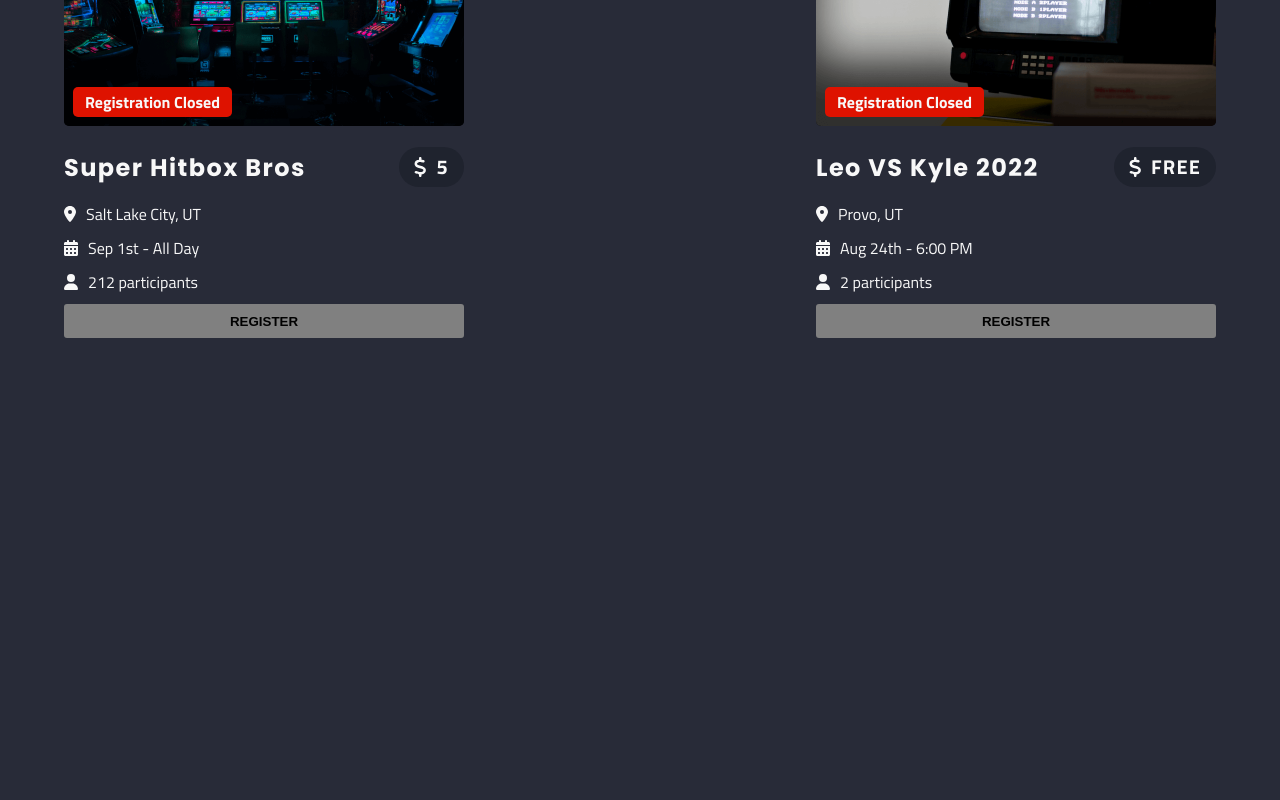
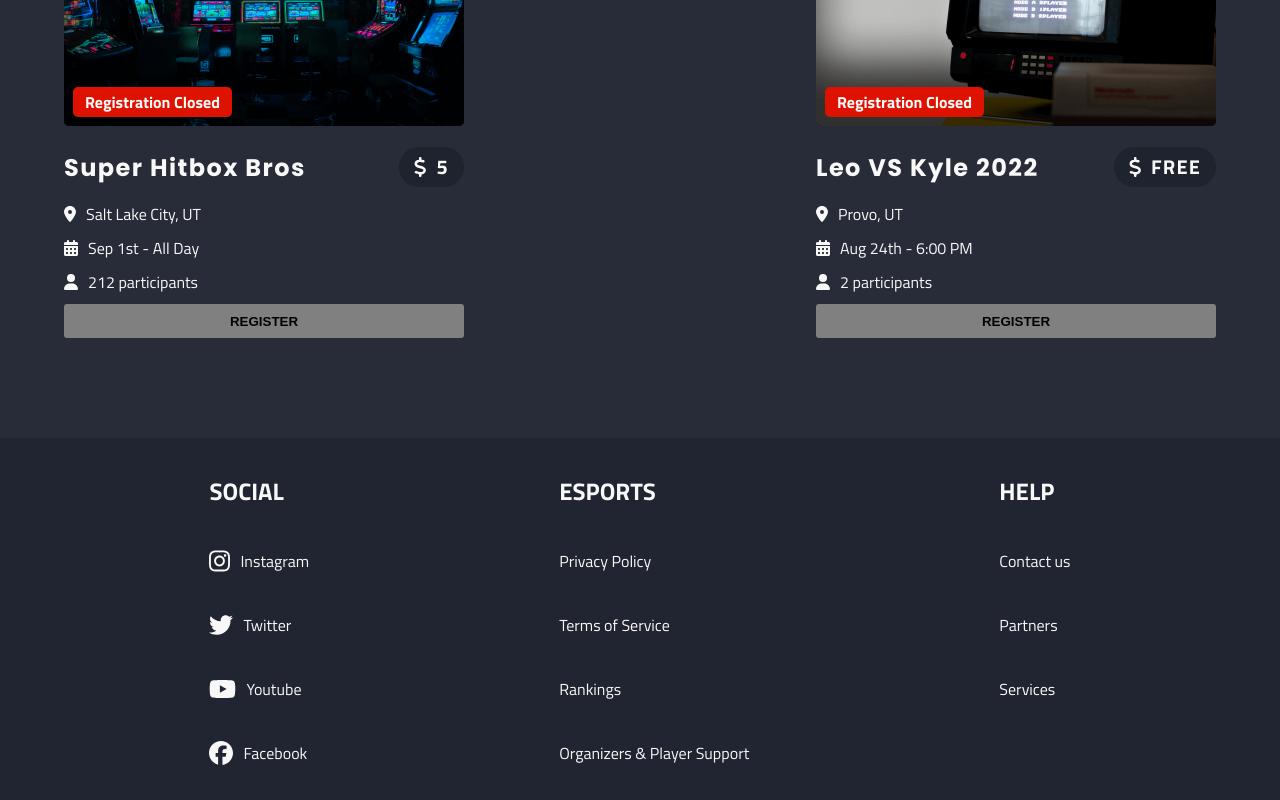
Before and after one commit to Relofr/esports-vite, a Vue app: page / in a window 1280 px wide. Shown: the part 1776-2576 px from the top of the page. Before the commit the page ends 2214 px from the top, so only its background shows below. Built offline with nearby package versions, Linux system fonts and the light colour scheme.

Commit message:
added footer

```diff
--- a/src/App.vue
+++ b/src/App.vue
@@ -1,6 +1,7 @@
 <script setup>
 import Card from './components/Card.vue'
 import Navbar from './components/Navbar.vue'
+import Footer from './components/Footer.vue'
 </script>
 
 <template>
@@ -10,10 +11,10 @@ import Navbar from './components/Navbar.vue'
     <div class="tournament-container">
       <Card :src="dk" isOpen regStatus="Registration Open" title="Weekly Smash Party" price="10" location="Murray, UT"
         date="20 August" time="8:00 PM" participants="47" />
-      <Card :src="gameover" isOpen regStatus="Registration Open" title="Wavedash 2022" price="FREE" location="Online" date="Aug 10th"
-        time="4:00 PM" participants="116" />
-      <Card :src="mushroom" isEnding regStatus="Registration Ending" title="Super Smash Con 2022" price="10" location="Online"
-        date="Sep 16th" time="4:00 PM" participants="113" />
+      <Card :src="gameover" isOpen regStatus="Registration Open" title="Wavedash 2022" price="FREE" location="Online"
+        date="Aug 10th" time="4:00 PM" participants="116" />
+      <Card :src="mushroom" isEnding regStatus="Registration Ending" title="Super Smash Con 2022" price="10"
+        location="Online" date="Sep 16th" time="4:00 PM" participants="113" />
       <Card :src="nolimits" isEnding regStatus="Registration Ending" title="SHINE" price="20" location="Oceanside, CA"
         date="Aug 18th - 24th" time="10 AM" participants="456" />
       <Card :src="room" isClosed isDisabled regStatus="Registration Closed" title="Super Hitbox Bros" price="5"
@@ -22,6 +23,7 @@ import Navbar from './components/Navbar.vue'
         location="Provo, UT" date="Aug 24th" time="6:00 PM" participants="2" />
     </div>
   </div>
+  <Footer />
 </template>
 
 <script>
@@ -66,5 +68,11 @@ import tv from '../src/assets/images/tv.png';
     gap: 20px;
     width: 100%;
   }
+
+  .title {
+    display: flex;
+    justify-content: center;
+    font-size: 28px;
+  }
 }
 </style>
--- /dev/null
+++ b/src/components/Footer.vue
@@ -0,0 +1,61 @@
+<template>
+    <div class="footer-container">
+        <div class="content-container primary-color">
+            <div class="content">
+                <p class="footer-title fw-bold fs-24">SOCIAL</p>
+                <p class="social-icon">
+                    <fa :icon="['fab', 'instagram']" size="xl"></fa>Instagram
+                </p>
+                <p class="social-icon">
+                    <fa :icon="['fab', 'twitter']" size="xl"></fa>Twitter
+                </p>
+                <p class="social-icon">
+                    <fa :icon="['fab', 'youtube']" size="xl"></fa>Youtube
+                </p>
+                <p class="social-icon">
+                    <fa :icon="['fab', 'facebook']" size="xl"></fa>Facebook
+                </p>
+            </div>
+            <div class="content">
+                <p class="footer-title fw-bold fs-24">ESPORTS</p>
+                <p>Privacy Policy</p>
+                <p>Terms of Service</p>
+                <p>Rankings</p>
+                <p>Organizers & Player Support</p>
+            </div>
+            <div class="content">
+                <p class="footer-title fw-bold fs-24">HELP</p>
+                <p>Contact us</p>
+                <p>Partners</p>
+                <p>Services</p>
+            </div>
+        </div>
+    </div>
+</template>
+
+<style>
+.footer-container {
+    background: var(--secondary-bg-color);
+}
+
+.content-container {
+    display: flex;
+    flex-direction: row;
+    justify-content: center;
+    align-items: flex-start;
+    padding: 25px 0px;
+    gap: 250px;
+}
+
+.content {
+    display: flex;
+    flex-direction: column;
+    align-items: flex-start;
+    padding: 0px;
+    gap: 20px;
+}
+
+.social-icon svg {
+    padding-right: 10px;
+}
+</style>
--- a/src/style.css
+++ b/src/style.css
@@ -20,6 +20,7 @@
   --fw-regular: 400;
   --fw-bold: 700;
 
+  --fs-24: 24px;
   --fs-48: 48px;
 }
 
@@ -80,6 +81,13 @@ img {
   color: var(--accent-color);
 }
 
+.fw-bold {
+  font-weight: var(--fw-bold);
+}
+.fs-24 {
+  font-size: var(--fs-24);
+}
+
 .title {
   font-family: Poppins;
   font-size: 48px;
```
